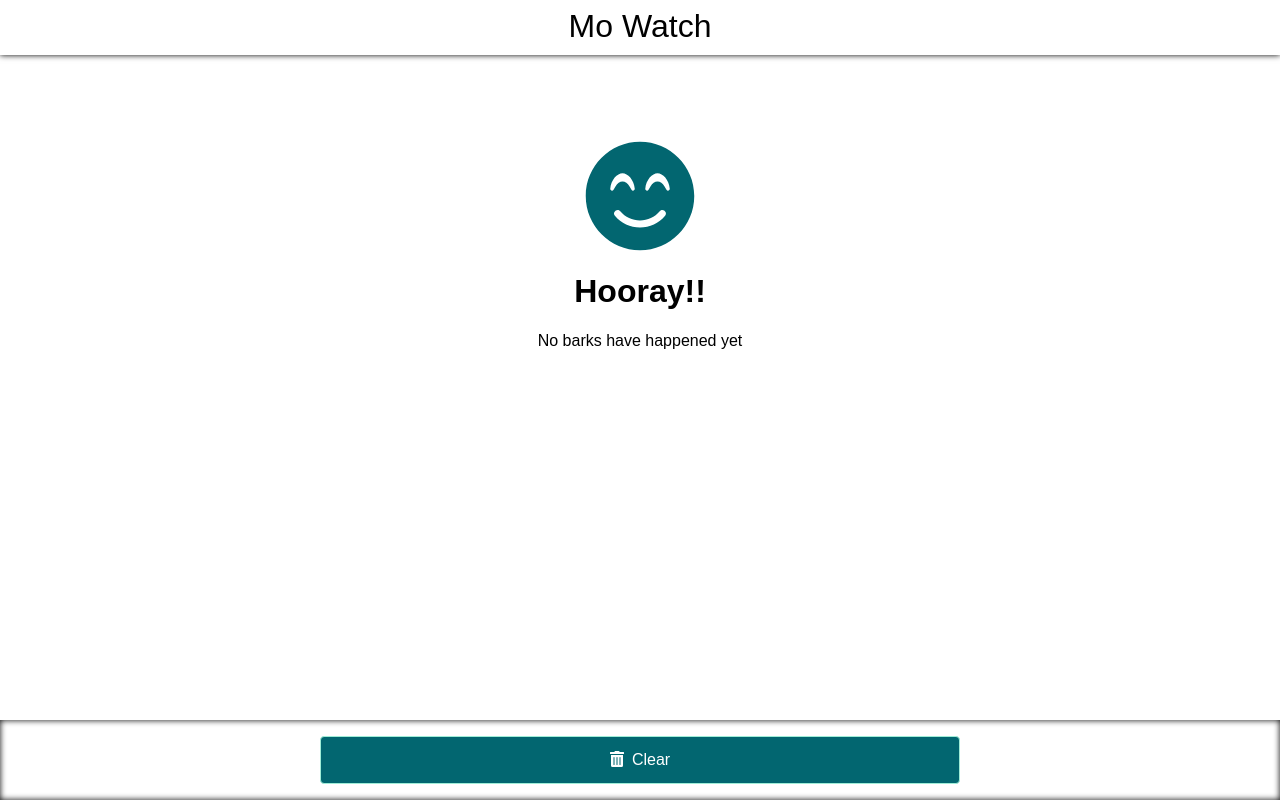
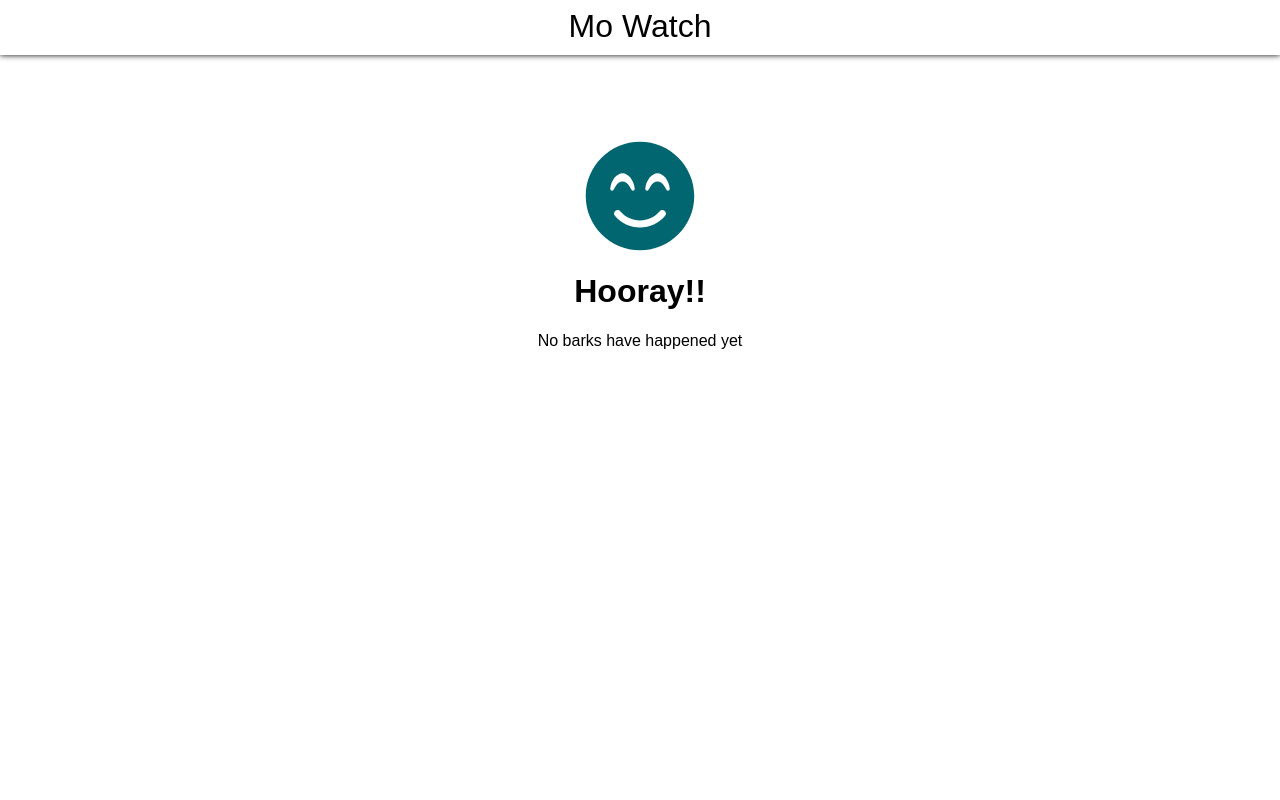
Before and after one commit to laustin27/mo-watch, a React (Create React App) app: page / in a window 1280 px wide. Built offline with nearby package versions, Linux system fonts and the light colour scheme; no server answers; the database is empty.

Commit message:
remove clear button

```diff
--- a/src/App.js
+++ b/src/App.js
@@ -51,11 +51,6 @@ function App() {
         }
         <NoiseEventList firebase={firebase}/>
       </div>
-      <footer>
-        <button onClick={clear} className="primary">
-          <FontAwesomeIcon icon={faTrashAlt} style={{paddingRight: '8px'}} />Clear
-          </button>
-      </footer>
     </body>
   );
 }
```
